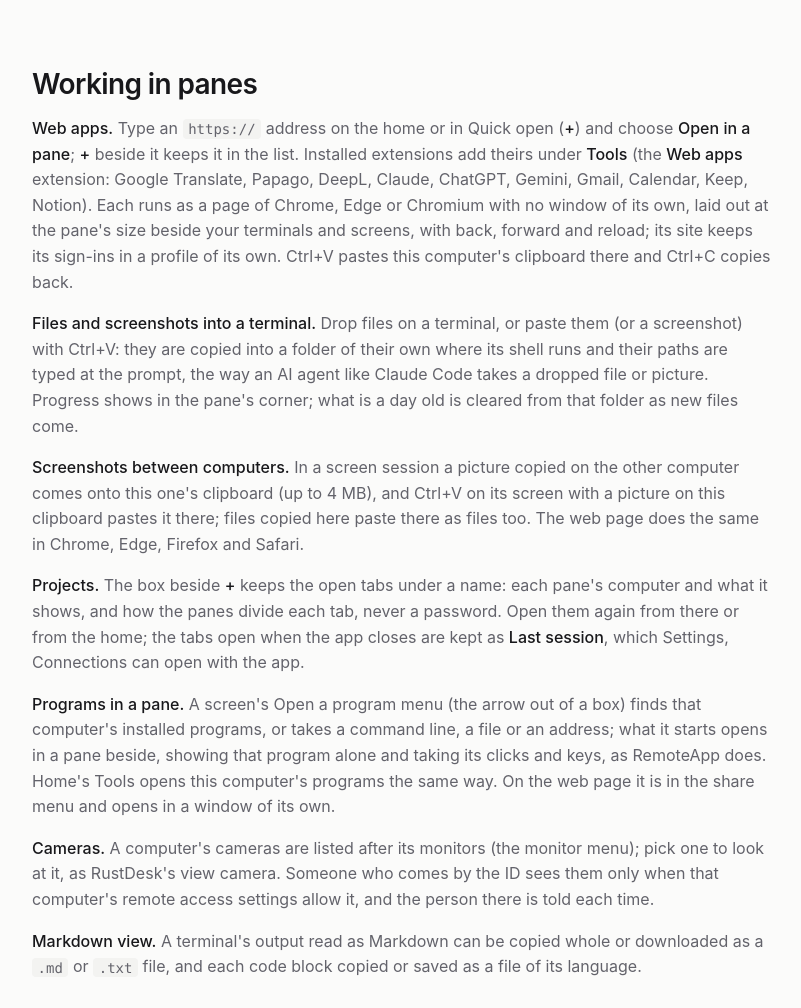
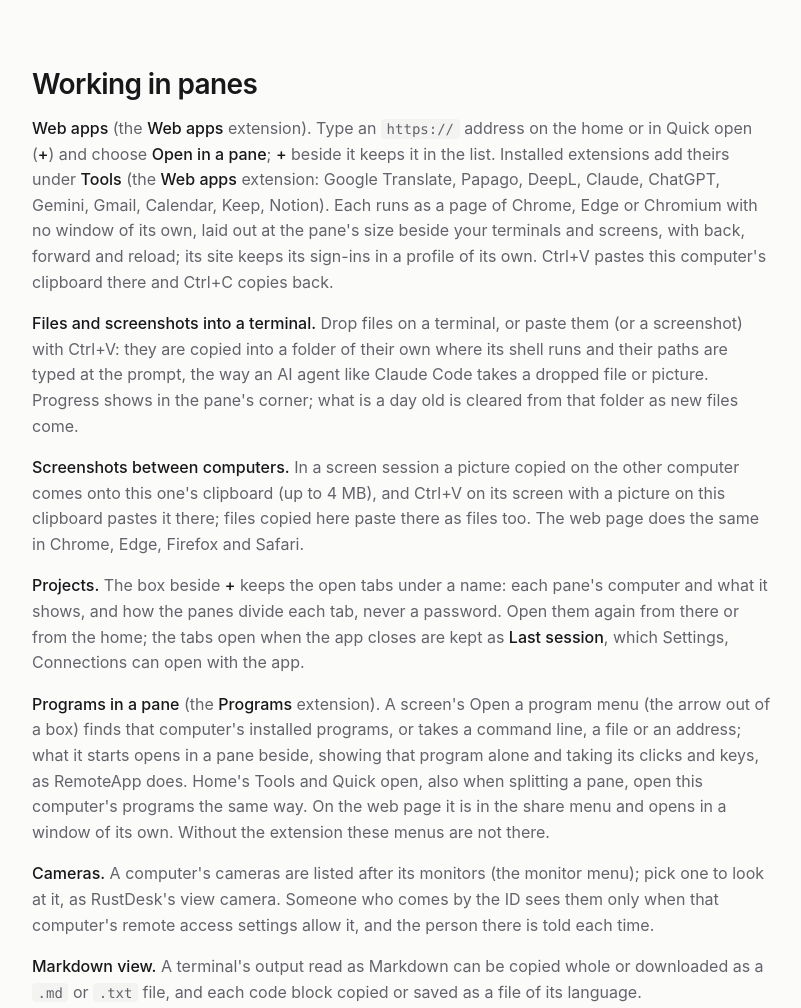
Before and after one commit to sshremote-dev/sshremote, a plain HTML site: page site/docs.html in a window 1280 px wide. Shown: the part 3803-4811 px from the top of the page, without its empty margins (330-1131 px from the left). Drawn offline with Linux system fonts and the light colour scheme.

Commit message:
docs: say which extension brings programs and web pages in panes

```diff
--- a/site/docs.html
+++ b/site/docs.html
@@ -96,11 +96,11 @@ sshremote wake 3c:52:82:1a:2b:3c     # Wake-on-LAN</code></pre>
   <pre class="cmd"><code>sshremote-relay --listen 0.0.0.0:7071 --store /var/lib/sshremote/ids.json</code></pre>
 
   <h2 id="workspace">Working in panes</h2>
-  <p><b>Web apps.</b> Type an <code>https://</code> address on the home or in Quick open (<b>+</b>) and choose <b>Open in a pane</b>; <b>+</b> beside it keeps it in the list. Installed extensions add theirs under <b>Tools</b> (the <b>Web apps</b> extension: Google Translate, Papago, DeepL, Claude, ChatGPT, Gemini, Gmail, Calendar, Keep, Notion). Each runs as a page of Chrome, Edge or Chromium with no window of its own, laid out at the pane's size beside your terminals and screens, with back, forward and reload; its site keeps its sign-ins in a profile of its own. Ctrl+V pastes this computer's clipboard there and Ctrl+C copies back.</p>
+  <p><b>Web apps</b> (the <b>Web apps</b> extension). Type an <code>https://</code> address on the home or in Quick open (<b>+</b>) and choose <b>Open in a pane</b>; <b>+</b> beside it keeps it in the list. Installed extensions add theirs under <b>Tools</b> (the <b>Web apps</b> extension: Google Translate, Papago, DeepL, Claude, ChatGPT, Gemini, Gmail, Calendar, Keep, Notion). Each runs as a page of Chrome, Edge or Chromium with no window of its own, laid out at the pane's size beside your terminals and screens, with back, forward and reload; its site keeps its sign-ins in a profile of its own. Ctrl+V pastes this computer's clipboard there and Ctrl+C copies back.</p>
   <p><b>Files and screenshots into a terminal.</b> Drop files on a terminal, or paste them (or a screenshot) with Ctrl+V: they are copied into a folder of their own where its shell runs and their paths are typed at the prompt, the way an AI agent like Claude Code takes a dropped file or picture. Progress shows in the pane's corner; what is a day old is cleared from that folder as new files come.</p>
   <p><b>Screenshots between computers.</b> In a screen session a picture copied on the other computer comes onto this one's clipboard (up to 4 MB), and Ctrl+V on its screen with a picture on this clipboard pastes it there; files copied here paste there as files too. The web page does the same in Chrome, Edge, Firefox and Safari.</p>
   <p><b>Projects.</b> The box beside <b>+</b> keeps the open tabs under a name: each pane's computer and what it shows, and how the panes divide each tab, never a password. Open them again from there or from the home; the tabs open when the app closes are kept as <b>Last session</b>, which Settings, Connections can open with the app.</p>
-  <p><b>Programs in a pane.</b> A screen's Open a program menu (the arrow out of a box) finds that computer's installed programs, or takes a command line, a file or an address; what it starts opens in a pane beside, showing that program alone and taking its clicks and keys, as RemoteApp does. Home's Tools opens this computer's programs the same way. On the web page it is in the share menu and opens in a window of its own.</p>
+  <p><b>Programs in a pane</b> (the <b>Programs</b> extension). A screen's Open a program menu (the arrow out of a box) finds that computer's installed programs, or takes a command line, a file or an address; what it starts opens in a pane beside, showing that program alone and taking its clicks and keys, as RemoteApp does. Home's Tools and Quick open, also when splitting a pane, open this computer's programs the same way. On the web page it is in the share menu and opens in a window of its own. Without the extension these menus are not there.</p>
   <p><b>Cameras.</b> A computer's cameras are listed after its monitors (the monitor menu); pick one to look at it, as RustDesk's view camera. Someone who comes by the ID sees them only when that computer's remote access settings allow it, and the person there is told each time.</p>
   <p><b>Markdown view.</b> A terminal's output read as Markdown can be copied whole or downloaded as a <code>.md</code> or <code>.txt</code> file, and each code block copied or saved as a file of its language.</p>
 
```
Also changed, not shown: 2 other files.
